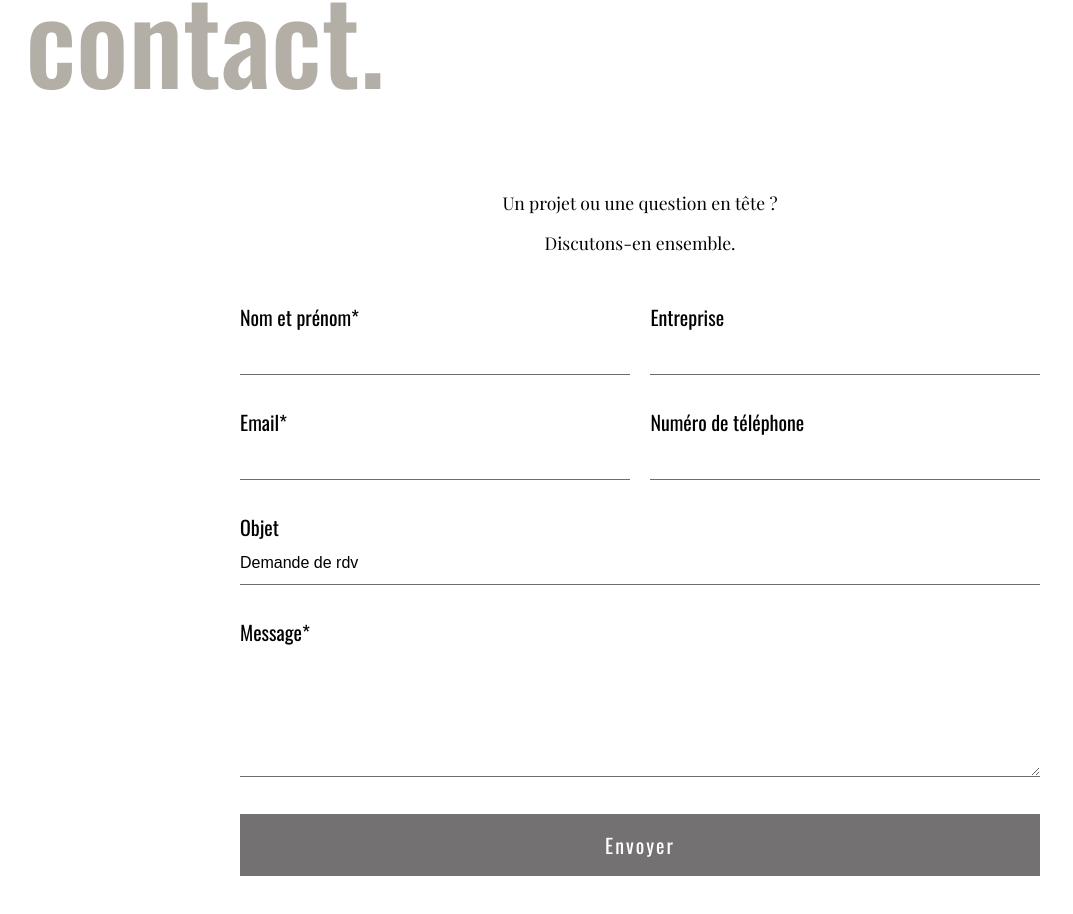
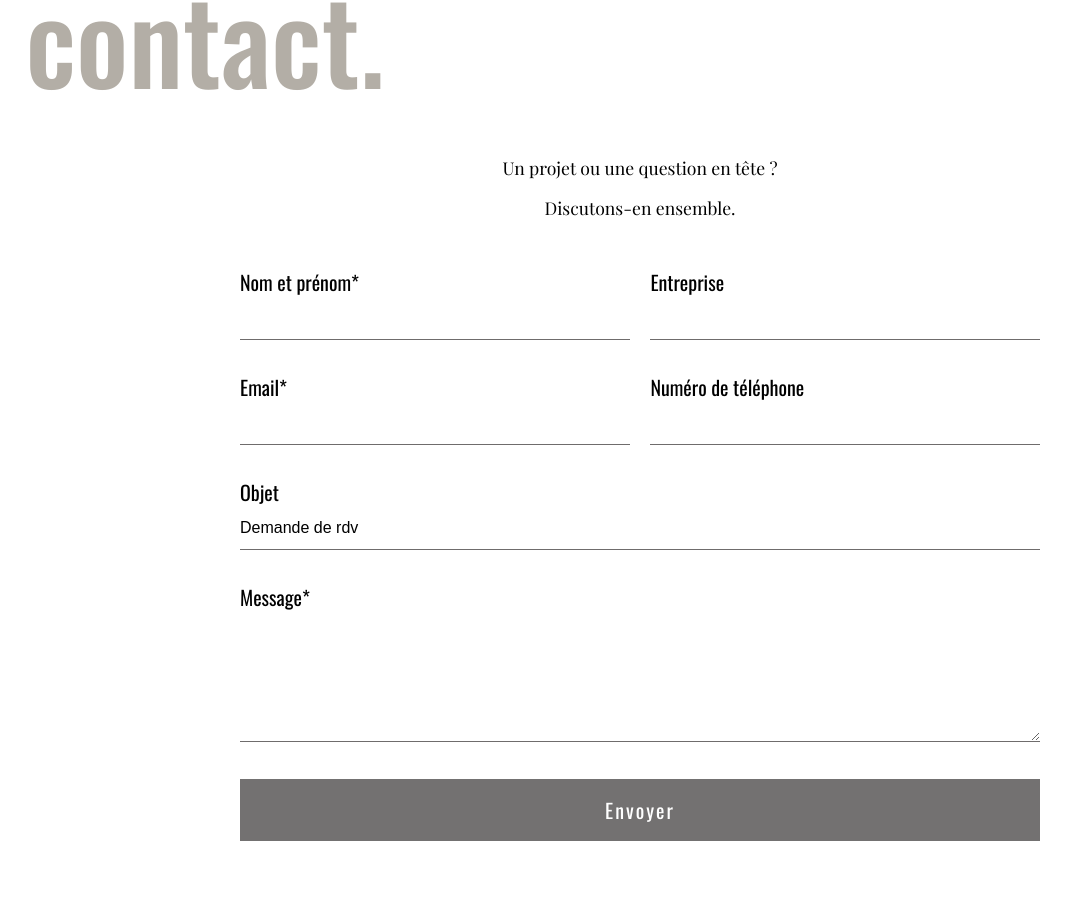
Before and after one commit to Lysianedon/lysianewebstudio, a Vue app in the folder frontend/: page / in a window 1280 px wide. Shown: the part 4454-5368 px from the top of the page, without its empty margins (0-1073 px from the left). Built offline with nearby package versions, Linux system fonts and the light colour scheme; no server answers.

Commit message:
upd ui paragraph

```diff
--- a/frontend/src/components/contactForm.vue
+++ b/frontend/src/components/contactForm.vue
@@ -130,9 +130,13 @@ p{
   font-family: 'Playfair Display', serif;
 }
 
+p:nth-of-type(1) {
+  margin: -2em 0 1em 0;
+}
 p:nth-of-type(2) {
   margin: 0 0 6vh 0;
 }
+
 form{
     width: 80%;
     max-width: 800px;
@@ -152,10 +156,10 @@ form{
   margin-bottom: 1rem;
 }
 
-  label {
-    font-size: 1.25em;
-    margin-bottom: .5em;
-  }
+label {
+  font-size: 1.25em;
+  margin-bottom: .5em;
+}
 
   input, textarea {
     width: 100%;
```
